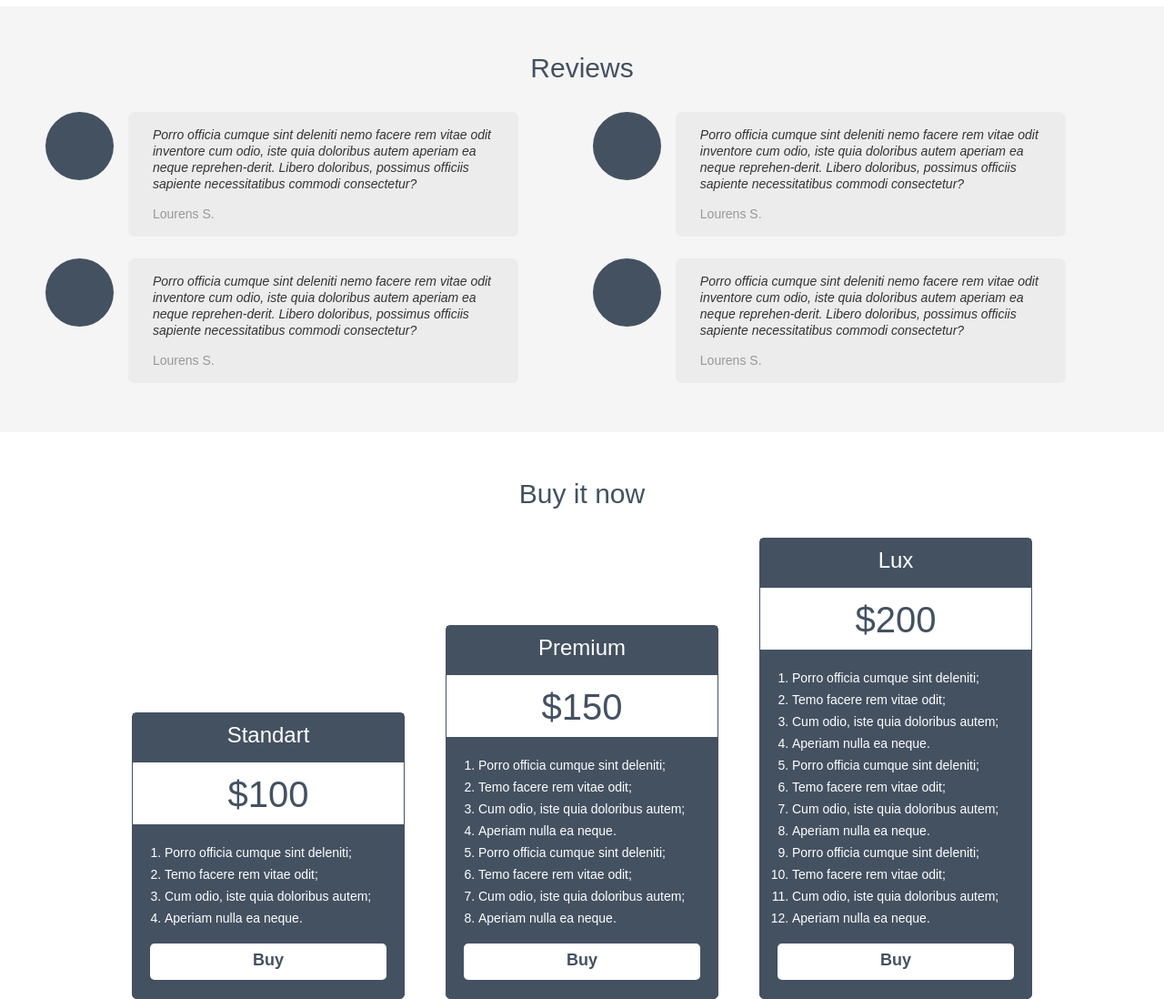
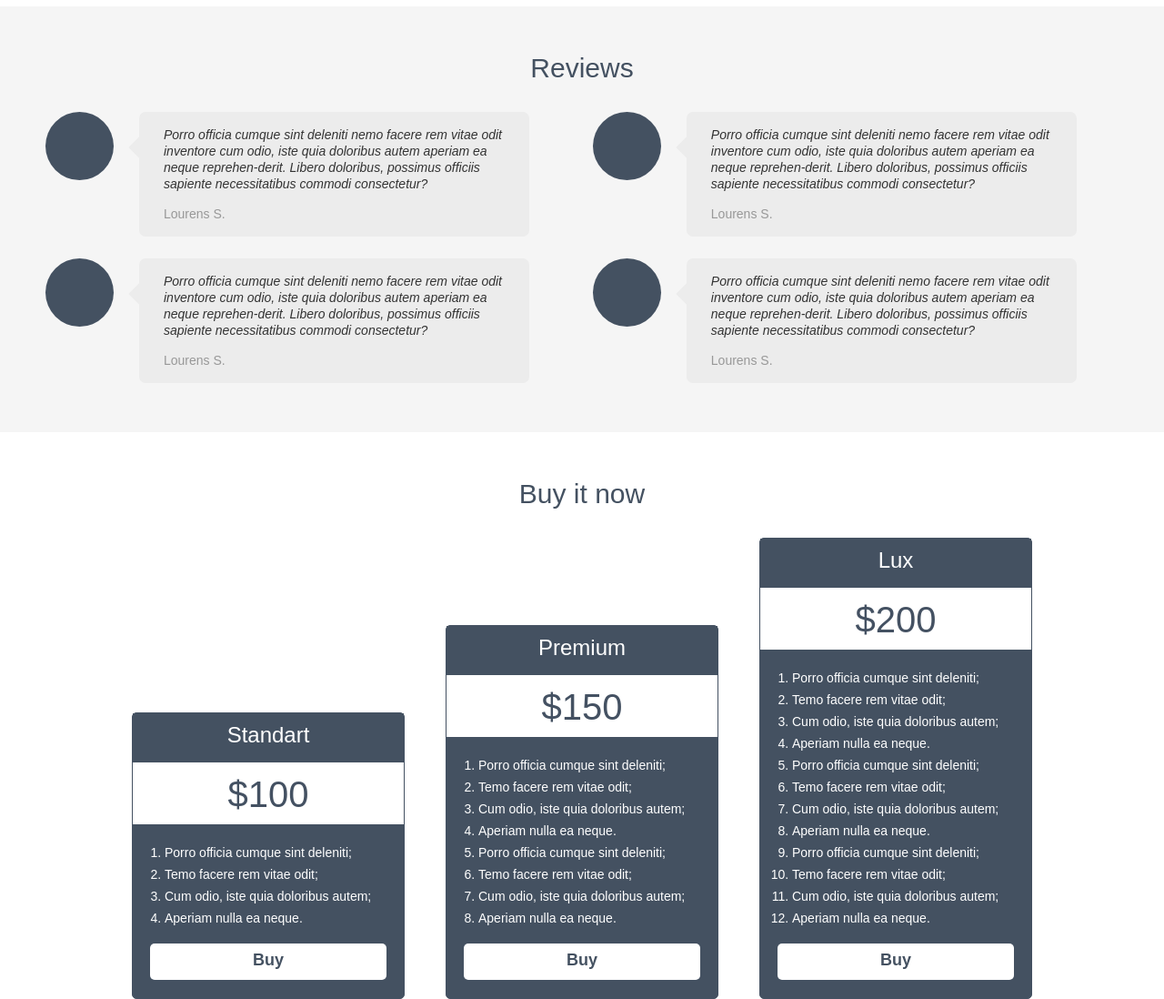
Before and after one commit to khalifdev/HTML5-CSS3_lessons, a plain HTML site: page index.html in a window 1280 px wide. Shown: the part 1560-2658 px from the top of the page at 91% size. Drawn offline with nearby package versions, Linux system fonts and the light colour scheme.

Commit message:
Закончил вёрстку. Осталась адаптивность...

```diff
--- a/index.html
+++ b/index.html
@@ -92,22 +92,22 @@
                 <div class="reviews_box">
                     <div class="review">
                         <div class="rev_photo"></div>
-                        <div class="rev_text">
+                        <div class="rev_text"><div class="rev_triangle"></div>
                             <blockquote>Porro officia cumque sint deleniti nemo facere rem vitae odit inventore cum odio, iste quia doloribus autem aperiam ea neque reprehen-derit. Libero doloribus, possimus officiis sapiente necessitatibus commodi consectetur?</blockquote><cite>Lourens S.</cite></div>
                     </div>
                     <div class="review">
                         <div class="rev_photo"></div>
-                        <div class="rev_text">
+                        <div class="rev_text"><div class="rev_triangle"></div>
                             <blockquote>Porro officia cumque sint deleniti nemo facere rem vitae odit inventore cum odio, iste quia doloribus autem aperiam ea neque reprehen-derit. Libero doloribus, possimus officiis sapiente necessitatibus commodi consectetur?</blockquote><cite>Lourens S.</cite></div>
                     </div>
                     <div class="review">
                         <div class="rev_photo"></div>
-                        <div class="rev_text">
+                        <div class="rev_text"><div class="rev_triangle"></div>
                             <blockquote>Porro officia cumque sint deleniti nemo facere rem vitae odit inventore cum odio, iste quia doloribus autem aperiam ea neque reprehen-derit. Libero doloribus, possimus officiis sapiente necessitatibus commodi consectetur?</blockquote><cite>Lourens S.</cite></div>
                     </div>
                     <div class="review">
                         <div class="rev_photo"></div>
-                        <div class="rev_text">
+                        <div class="rev_text"><div class="rev_triangle"></div>
                             <blockquote>Porro officia cumque sint deleniti nemo facere rem vitae odit inventore cum odio, iste quia doloribus autem aperiam ea neque reprehen-derit. Libero doloribus, possimus officiis sapiente necessitatibus commodi consectetur?</blockquote><cite>Lourens S.</cite></div>
                     </div>
                 </div>
--- a/style.css
+++ b/style.css
@@ -63,6 +63,15 @@ section {
     padding: 50px 50px 30px;
 }
 
+h3 {
+    text-align: center;
+    color: #445161;
+    font-size: 30px;
+    font-weight: 400;
+    line-height: 36px;
+    margin-bottom: 30px;
+}
+
 #about::after {
     content: '';
     clear: both;
@@ -84,13 +93,8 @@ aside {
     float: left;
 }
 
-h3 {
-    text-align: center;
-    color: #445161;
-    font-size: 30px;
-    font-weight: 400;
-    line-height: 36px;
-    margin-bottom: 30px;
+.about_desc h3 {
+    text-align: left;
 }
 
 p {
@@ -157,6 +161,7 @@ h4 {
 }
 
 .review {
+    position: relative;
     width: 49%;
     margin-bottom: 24px;
 }
@@ -167,7 +172,7 @@ h4 {
     width: 75px;
     height: 75px;
     float: left;
-    margin-right: 16px;
+    margin-right: 28px;
 }
 
 .rev_text {
@@ -182,6 +187,17 @@ h4 {
     font-style: italic;
     line-height: 18px;
     text-align: left;
+}
+
+.rev_triangle {
+    position: absolute;
+    width: 18px;
+    height: 18px;
+    background-color: rgb(236, 236, 236);
+    left: 95px;
+    top: 30px;
+    z-index: 3;
+    transform: rotate(45deg);
 }
 
 blockquote {
@@ -281,6 +297,7 @@ input:not([type="submit"]) {
     width: 500px;
     height: 40px;
     padding-left: 10px;
+    padding-top: 5px;
     margin-bottom: 21px;
     color: #445162;
     font-size: 16px;
```
